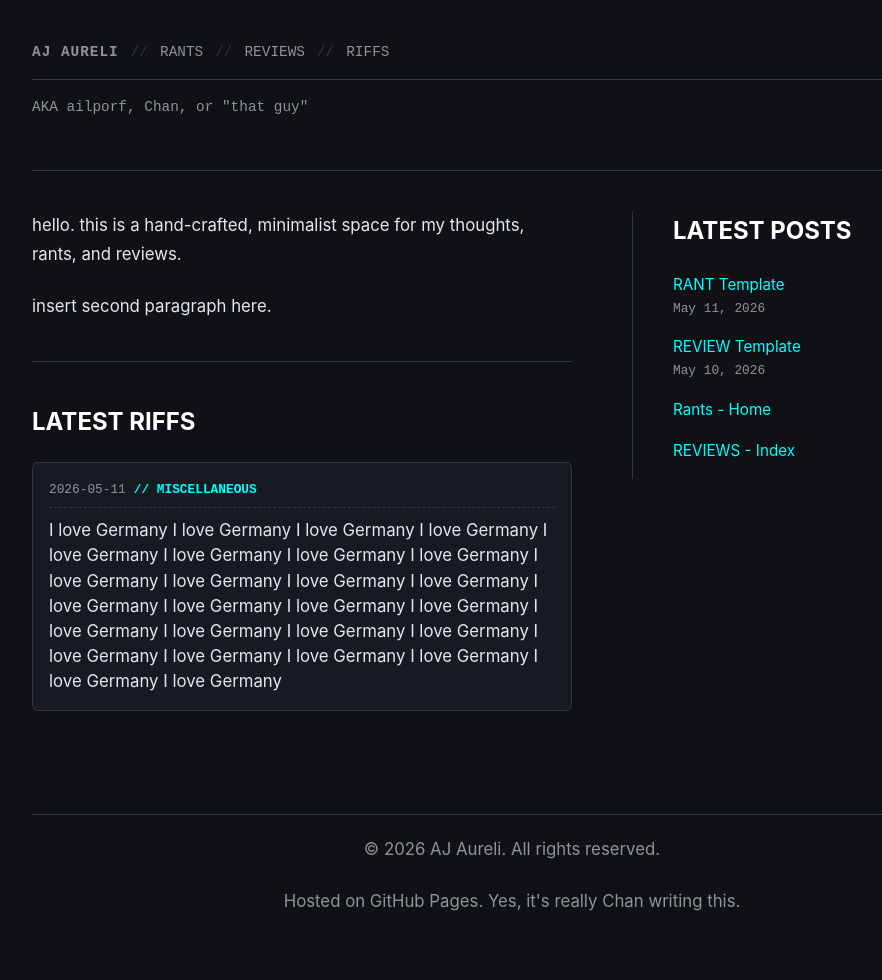
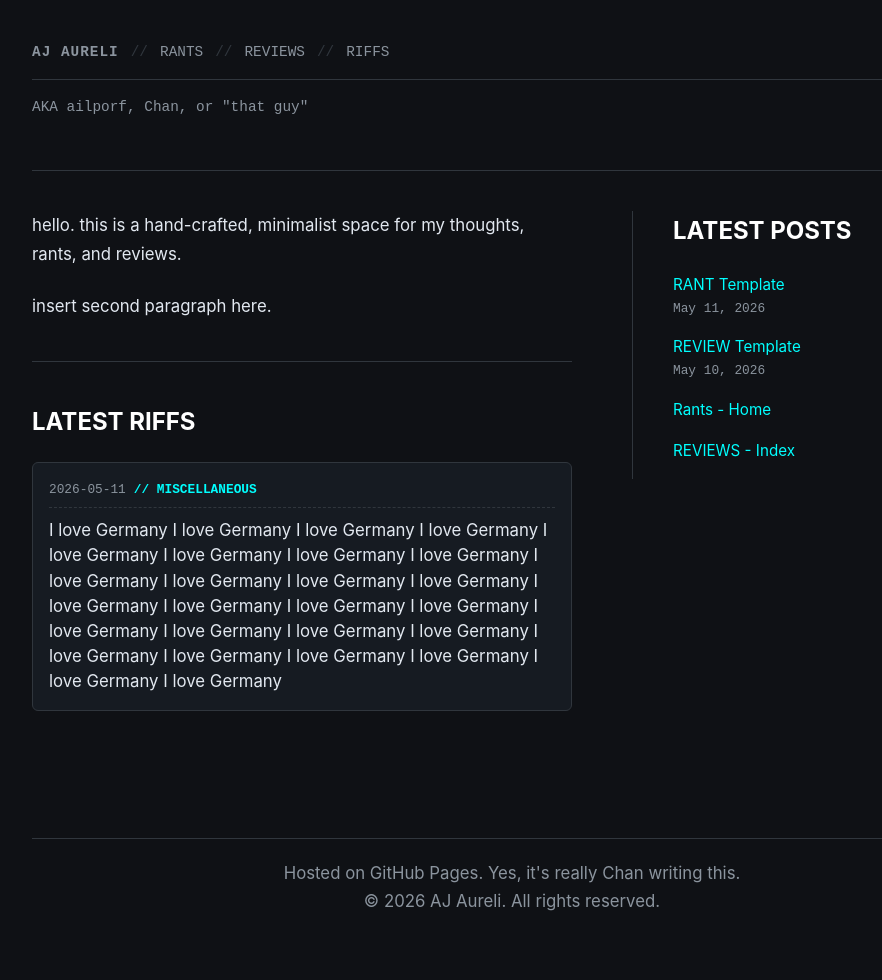
Before and after one commit to ailporf/ailporf.github.io, a Jekyll site: the page built from index.html, in a window 1280 px wide. Shown: the whole page, without its empty margins (128-1010 px from the left). Built offline with Jekyll 4.4.1, drawn with Linux system fonts in a browser that asks for light colours.

Commit message:
fixed footers

```diff
--- a/_layouts/sub-index.html
+++ b/_layouts/sub-index.html
@@ -15,6 +15,9 @@
         <main>
             {{ content }}
         </main>
+        <footer>
+            <p>&copy; {{ "now" | date: "%Y" }} AJ Aureli. All rights reserved.</p>
+        </footer>
     </div>
 </body>
 </html>
--- a/index.html
+++ b/index.html
@@ -66,8 +66,7 @@
         </main>
 
         <footer>
-            <p>&copy; {{ "now" | date: "%Y" }} AJ Aureli. All rights reserved.</p>
-            <p>Hosted on GitHub Pages. Yes, it's really Chan writing this.</p>
+            <p>Hosted on GitHub Pages. Yes, it's really Chan writing this.<br>&copy; {{ "now" | date: "%Y" }} AJ Aureli. All rights reserved.</p>
         </footer>
     </div>
 </body>
```
